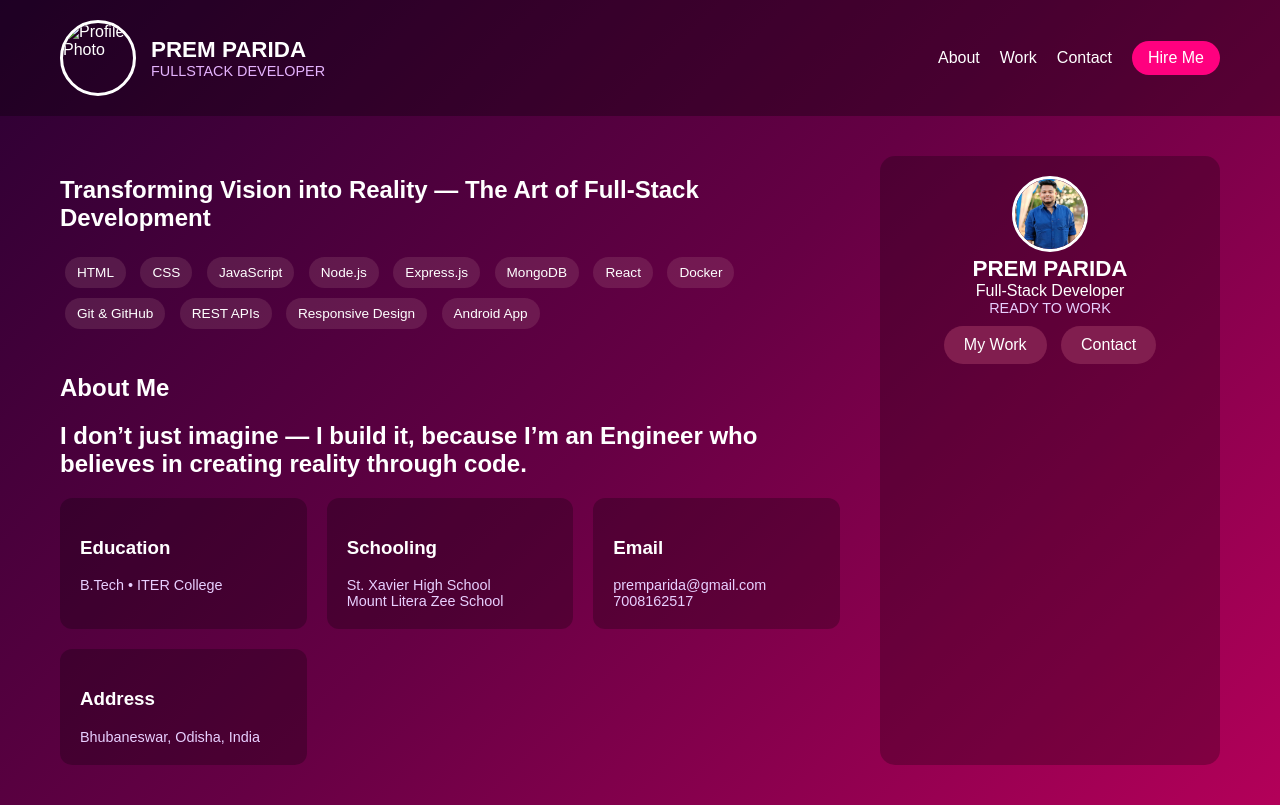
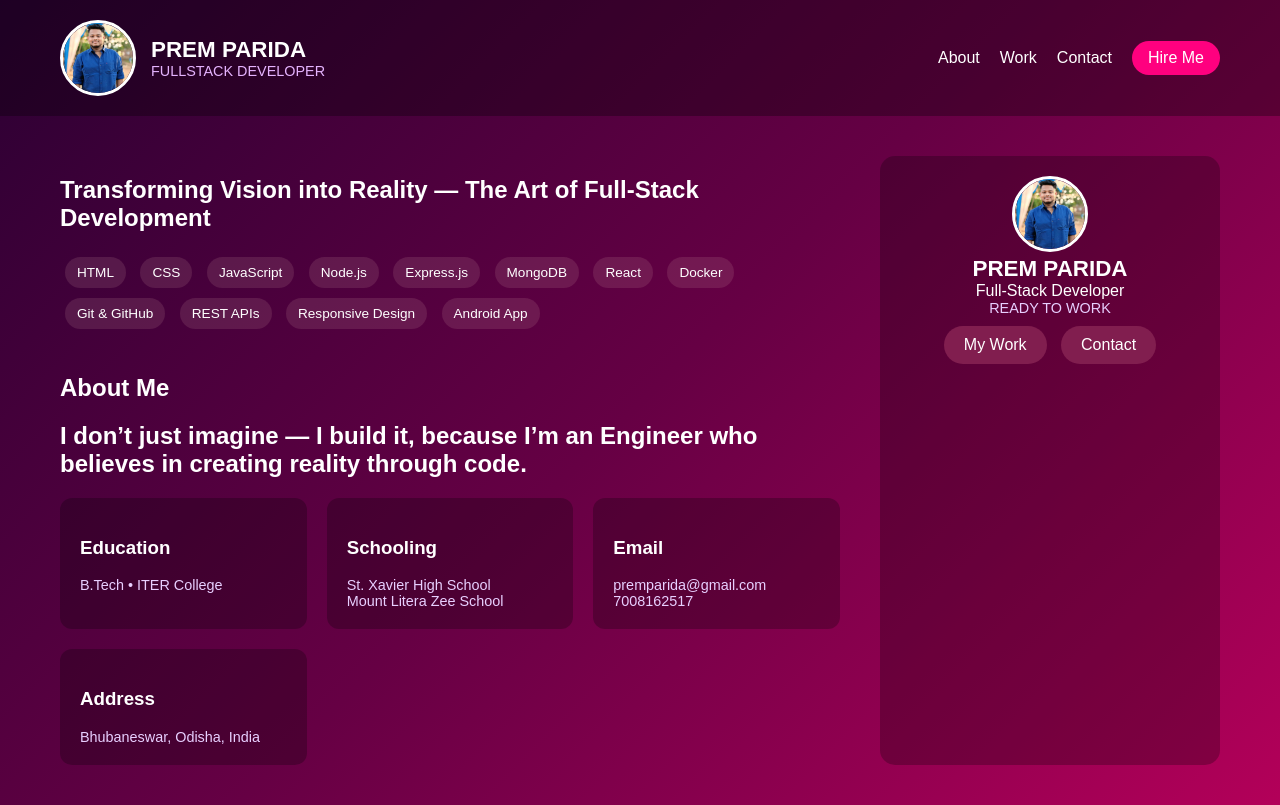
Before and after one commit to prem330/Portfolio-prem, a website: page docs/index.html in a window 1280 px wide. Drawn offline with Linux system fonts and the light colour scheme.

Commit message:
Update image source for profile photo

```diff
--- a/docs/index.html
+++ b/docs/index.html
@@ -11,7 +11,7 @@
   <header>
     <div class="brand">
    <!-- docs/index.html -->
-   <img src="/images/whatsapp.jpg" alt="Profile Photo" class="avatar">
+   <img src="https://github.com/prem330/Portfolio-prem/blob/main/docs/images/whatapp.jpg.jpg" alt="Profile Photo" class="avatar">
 
 
       <div>
```
